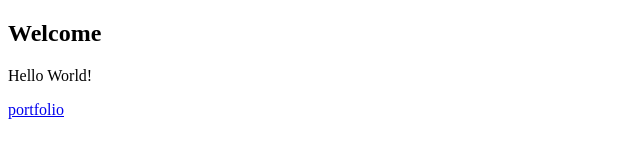
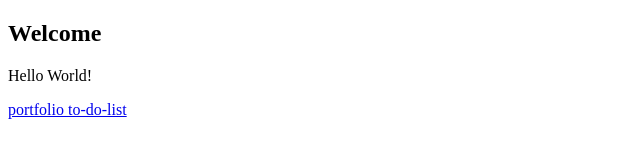
Before and after one commit to MasaniselviGanesan/fullstack, a plain HTML site: page index.html in a window 1280 px wide. Shown: the full height of the page, 0-640 px from the left. Drawn offline with Linux system fonts and the light colour scheme.

Commit message:
Update index.html

```diff
--- a/index.html
+++ b/index.html
@@ -9,6 +9,7 @@
     <h2>Welcome </h2>
     <p>Hello World! </p>
     <a href="https://masaniselviganesan.github.io/sample/ex1/"> portfolio </a>
+    <a href="https://masaniselviganesan.github.io/sample/ex2/"> to-do-list </a>
 </body>
 
 </html>
```
